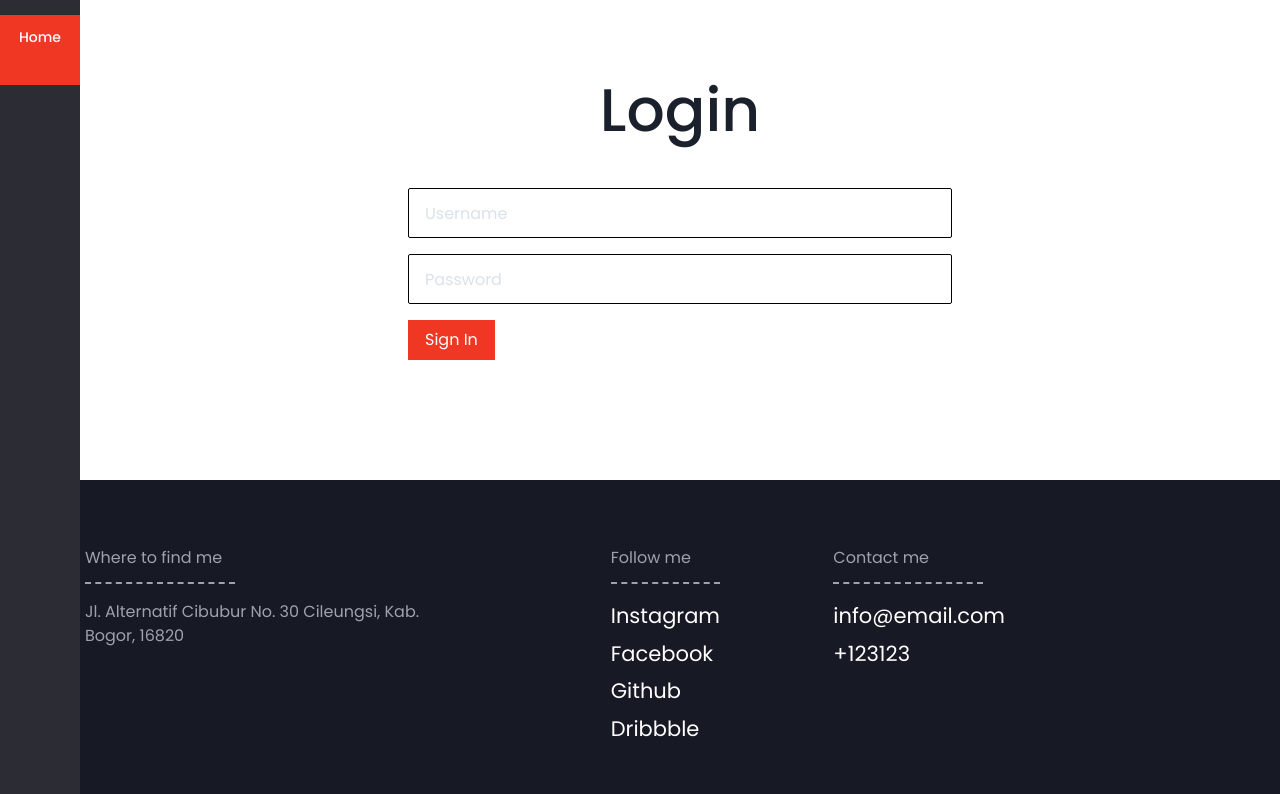
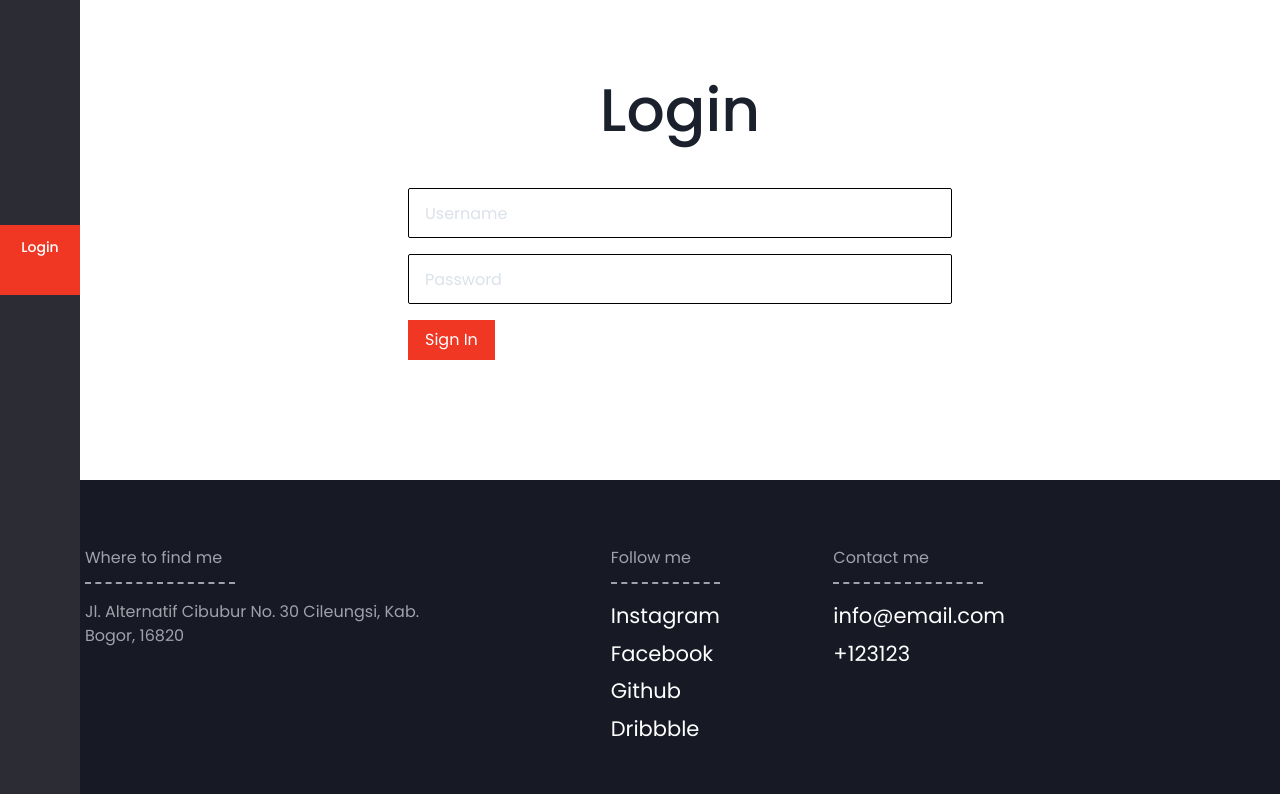
Before and after one commit to mikhailabdillah/test-qbit, a React (Vite) app: page /login in a window 1280 px wide. Shown: the top 794 px of the page. Built offline with nearby package versions, Linux system fonts and the light colour scheme; some icons are missing.

Commit message:
feat(navbar): set a static menu + conditional additional menu

```diff
--- a/src/components/Layout/Navbar/Navbar.tsx
+++ b/src/components/Layout/Navbar/Navbar.tsx
@@ -1,6 +1,31 @@
-import { Link } from 'react-router-dom'
+import { Link, useLocation } from 'react-router-dom'
+import cn from 'clsx'
+import { useSelector } from 'react-redux'
+import { RootState, useAppDispatch } from '@/store'
+
+const menu = [
+  {
+    text: 'Home',
+    href: '/',
+    icon: 'ti-home',
+  },
+  {
+    text: 'About',
+    href: '/about',
+    icon: 'ti-user',
+  },
+  {
+    text: 'Posting',
+    href: '/posting',
+    icon: 'ti-book',
+  },
+]
 
 const Navbar = () => {
+  const location = useLocation()
+  const user = useSelector((state: RootState) => state.auth.user)
+  const dispatch = useAppDispatch()
+
   return (
     <header className="minibar">
       <div className="header">
@@ -8,30 +33,43 @@ const Navbar = () => {
       </div>
       <div className="content">
         <ul className="main-menu">
-          <li className="menu-item active">
-            <Link to="/" className="menu-link">
-              <span className="icon ti-home"></span>
-              <span className="caption">Home</span>
+          {menu.map((data) => (
+            <li
+              key={data.text}
+              className={cn(
+                'menu-item',
+                location.pathname === data.href && 'active'
+              )}
+            >
+              <Link to={data.href} className="menu-link">
+                <span className={cn('icon', data.icon)}></span>
+                <span className="caption">{data.text}</span>
               </Link>
             </li>
-          <li className="menu-item">
-            <Link to="/about" className="menu-link">
-              <span className="icon ti-user"></span>
-              <span className="caption">About</span>
-            </Link>
-          </li>
-          <li className="menu-item">
-            <Link to="/posting" className="menu-link">
-              <span className="icon ti-book"></span>
-              <span className="caption">Posting</span>
-            </Link>
-          </li>
-          <li className="menu-item">
+          ))}
+          {!user.isLogged ? (
+            <li
+              className={cn(
+                'menu-item',
+                location.pathname === '/login' && 'active'
+              )}
+            >
               <Link to="/login" className="menu-link">
                 <span className="icon ti-shift-right"></span>
                 <span className="caption">Login</span>
               </Link>
             </li>
+          ) : (
+            <li className="menu-item">
+              <button
+                className="menu-link"
+                onClick={() => dispatch({ type: 'auth/logout' })}
+              >
+                <span className="icon ti-shift-left"></span>
+                <span className="caption">Logout</span>
+              </button>
+            </li>
+          )}
         </ul>
       </div>
     </header>
```
Lines whose indentation alone changed are shown as unchanged.
